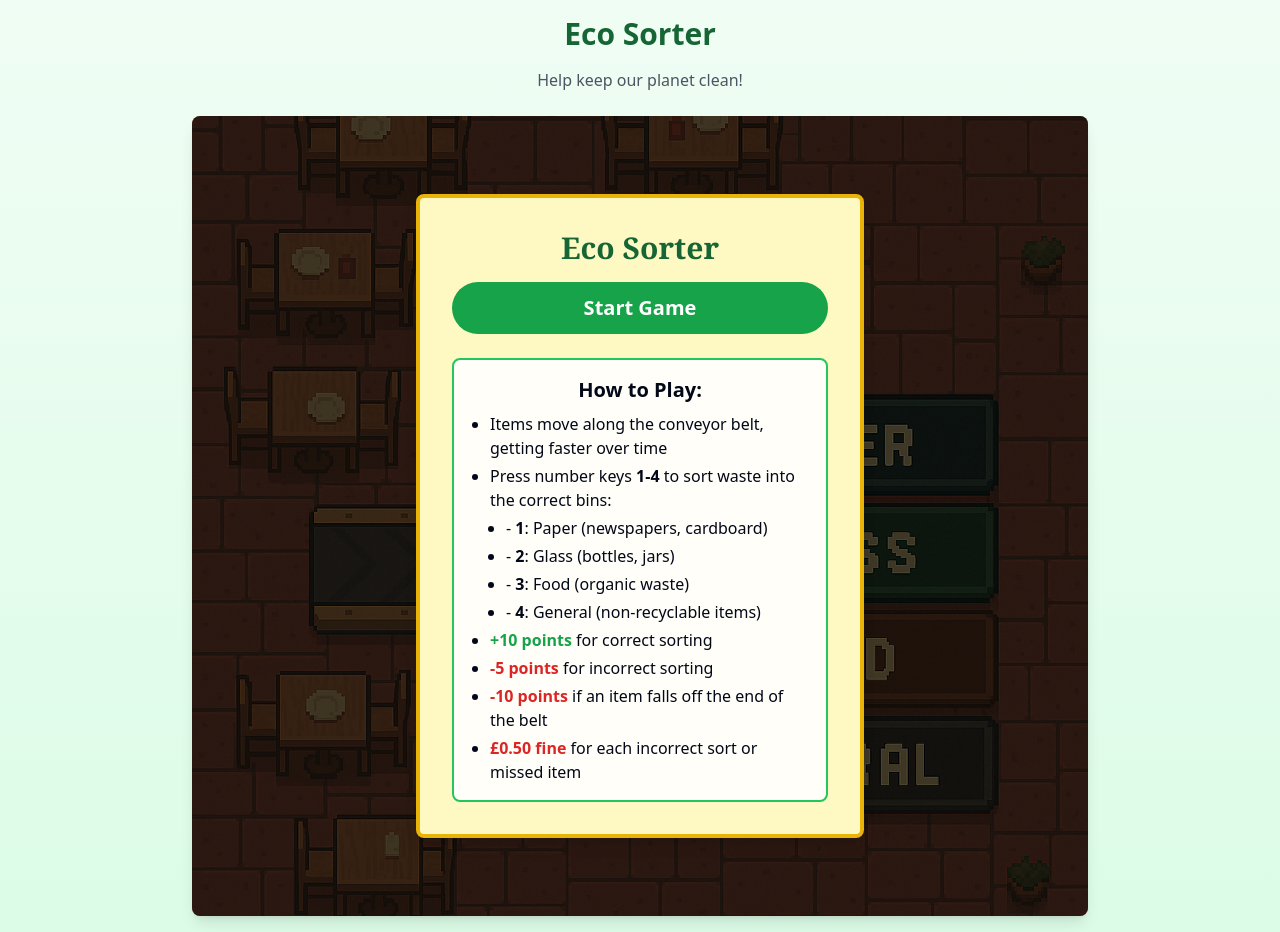
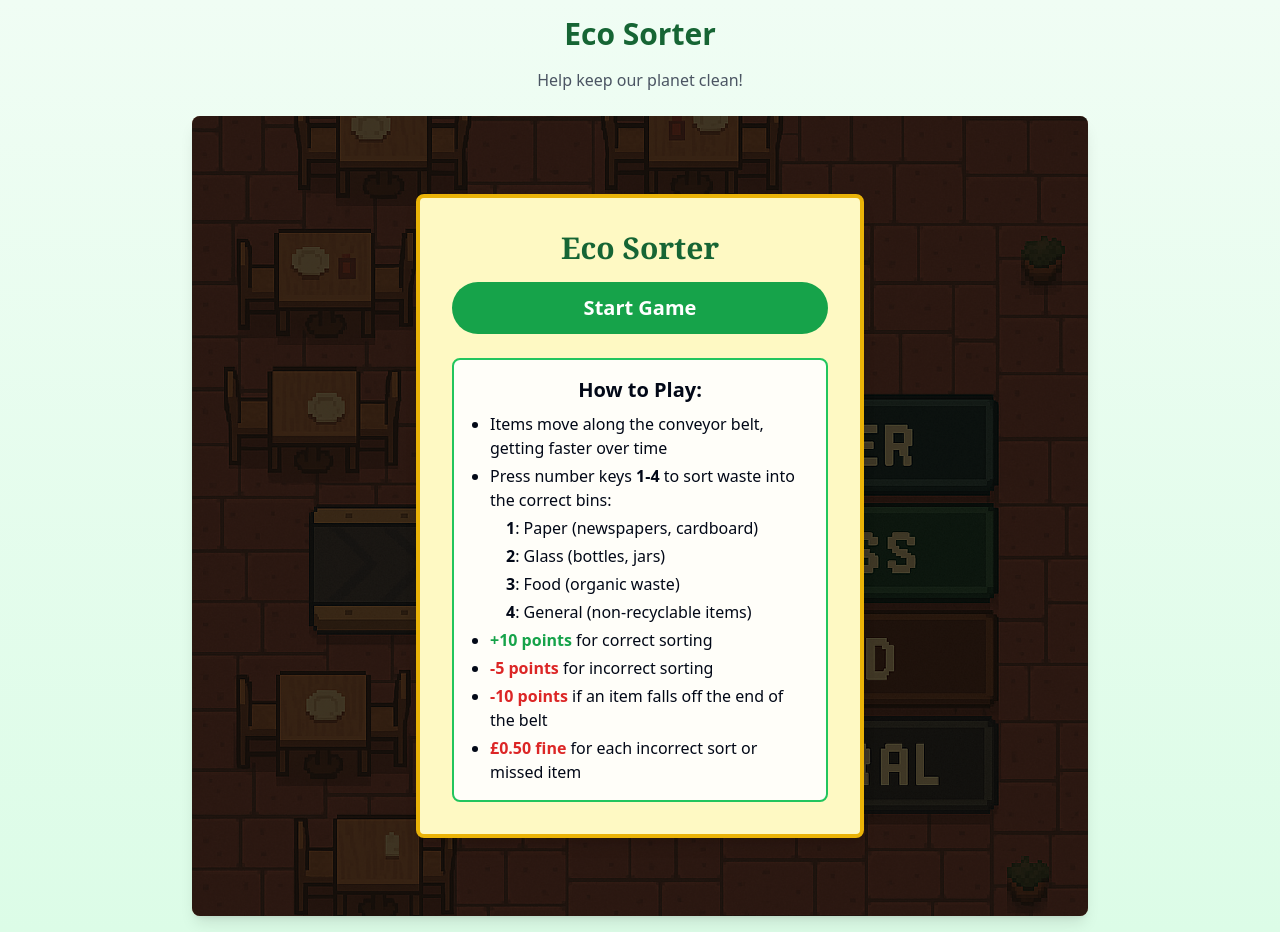
Before and after one commit to NandosUK/hackathon-team-kilo, a Next.js app: page / in a window 1280 px wide. Built offline with nearby package versions, Linux system fonts and the light colour scheme.

Commit message:
remove list item dot symbol

```diff
--- a/components/game.tsx
+++ b/components/game.tsx
@@ -108,10 +108,10 @@ export default function Game() {
               <ul className="list-disc pl-5 space-y-1">
                 <li>Items move along the conveyor belt, getting faster over time</li>
                 <li>Press number keys <span className="font-bold">1-4</span> to sort waste into the correct bins:</li>
-                <li className="ml-4">- <span className="font-bold">1</span>: Paper (newspapers, cardboard)</li>
-                <li className="ml-4">- <span className="font-bold">2</span>: Glass (bottles, jars)</li>
-                <li className="ml-4">- <span className="font-bold">3</span>: Food (organic waste)</li>
-                <li className="ml-4">- <span className="font-bold">4</span>: General (non-recyclable items)</li>
+                <li className="ml-4 list-none"> <span className="font-bold">1</span>: Paper (newspapers, cardboard)</li>
+                <li className="ml-4 list-none"> <span className="font-bold">2</span>: Glass (bottles, jars)</li>
+                <li className="ml-4 list-none"> <span className="font-bold">3</span>: Food (organic waste)</li>
+                <li className="ml-4 list-none"> <span className="font-bold">4</span>: General (non-recyclable items)</li>
                 <li><span className="text-green-600 font-bold"> +10 points</span> for correct sorting</li>
                 <li><span className="text-red-600 font-bold"> -5 points</span> for incorrect sorting</li>
                 <li><span className="text-red-600 font-bold"> -10 points</span> if an item falls off the end of the belt</li>
```
